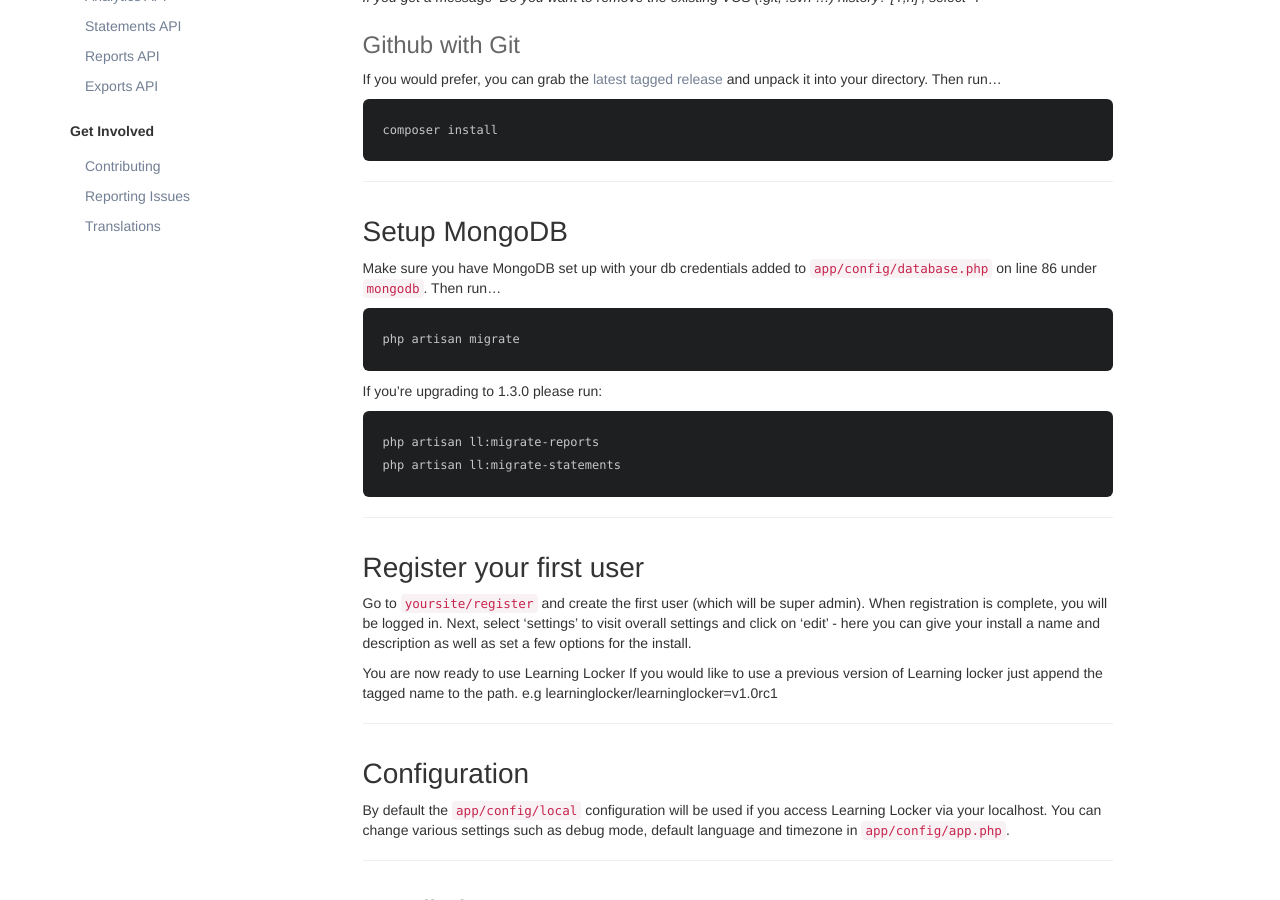
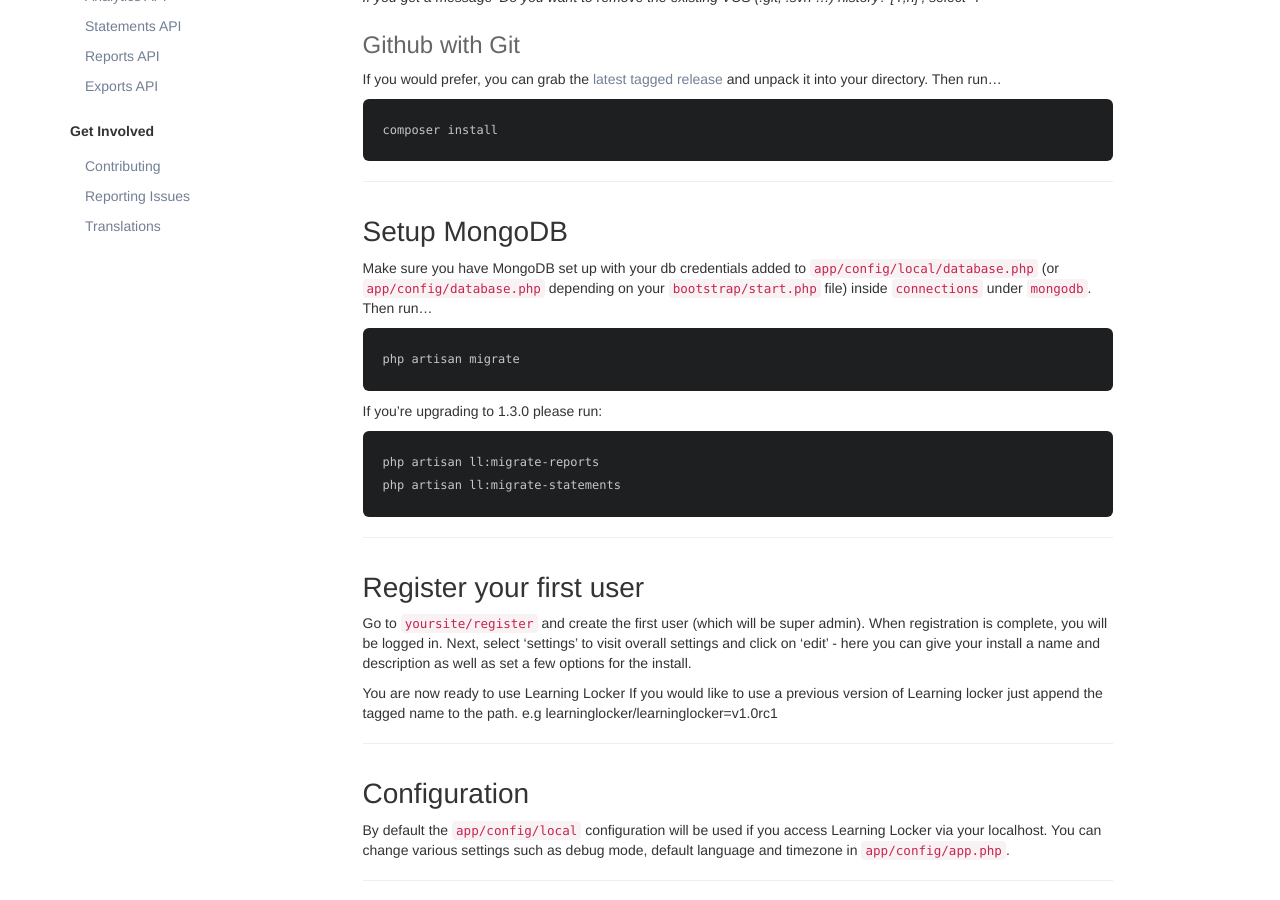
Before and after one commit to LearningLocker/docs, a Jekyll site: the page built from installation.md, in a window 1280 px wide and 900 px high, scrolled down 811 px. Built offline with Jekyll 4.4.1, drawn with Linux system fonts in a browser that asks for light colours; nearby versions of some CDN libraries.

Commit message:
Corrects MongoDB setup.

```diff
--- a/installation.md
+++ b/installation.md
@@ -34,7 +34,7 @@
     composer install
 
 ## Setup MongoDB
-Make sure you have MongoDB set up with your db credentials added to `app/config/database.php` on line 86 under `mongodb`. Then run...
+Make sure you have MongoDB set up with your db credentials added to `app/config/local/database.php` (or `app/config/database.php` depending on your `bootstrap/start.php` file) inside `connections` under `mongodb`. Then run...
 
     php artisan migrate
 
```
